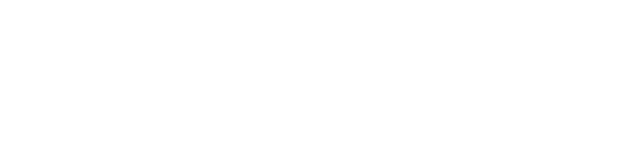
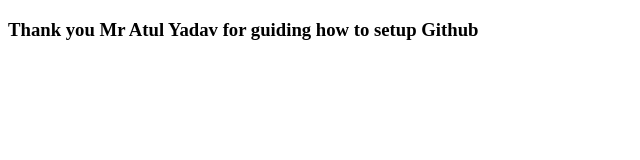
Before and after one commit to KuttyThiru/KuttyThiru.github.io, a plain HTML site: page test.html in a window 1280 px wide. Shown: the whole page, without its empty margins (0-640 px from the left). Drawn offline with Linux system fonts and the light colour scheme.

Commit message:
changes in test file

```diff
--- a/test.html
+++ b/test.html
@@ -6,6 +6,6 @@
     <title>Document</title>
 </head>
 <body>
-
+   <h3>Thank you Mr Atul Yadav for guiding how to setup Github</h3>
 </body>
 </html>
```
Also changed, not shown: 1 other file.
